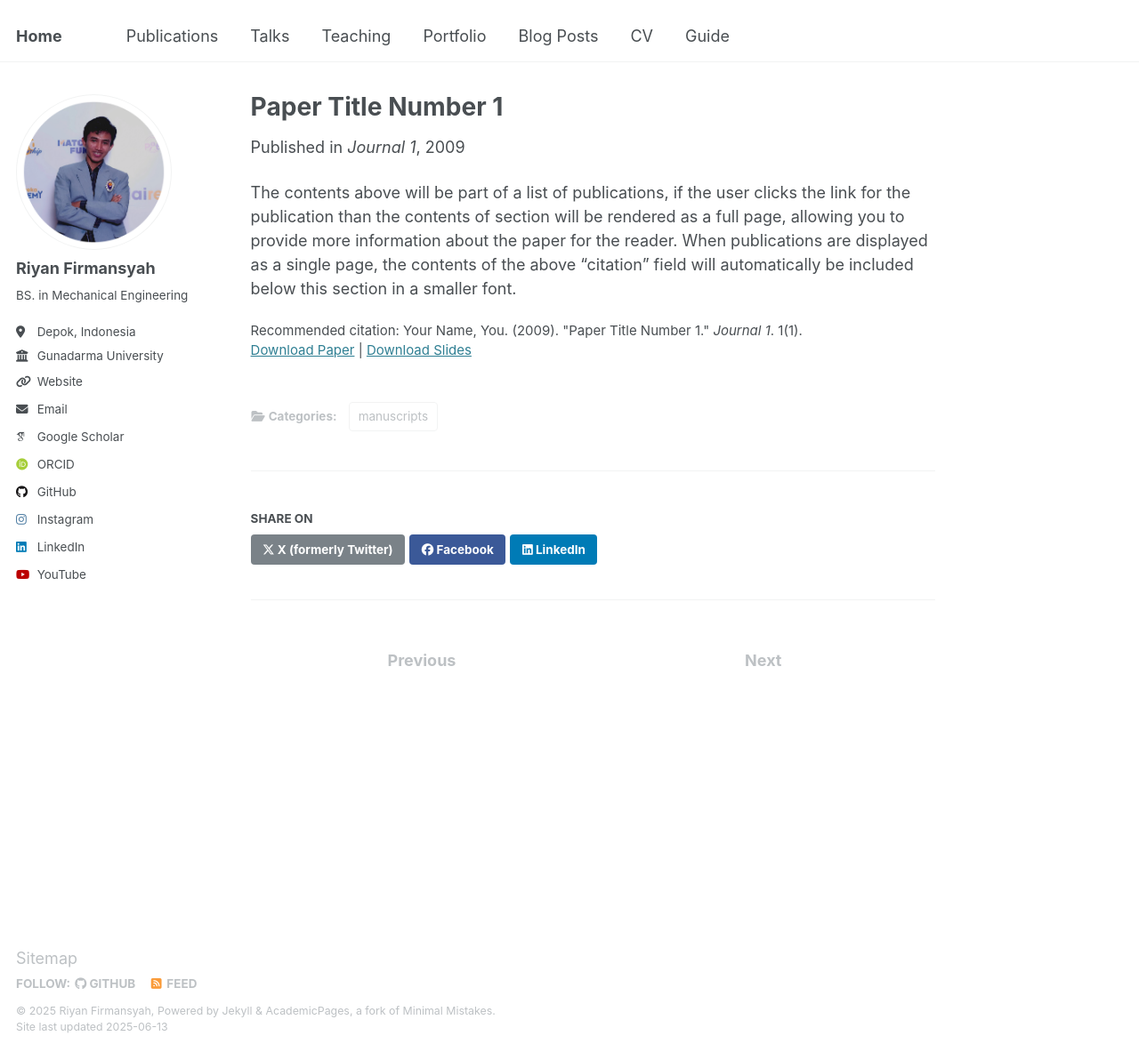
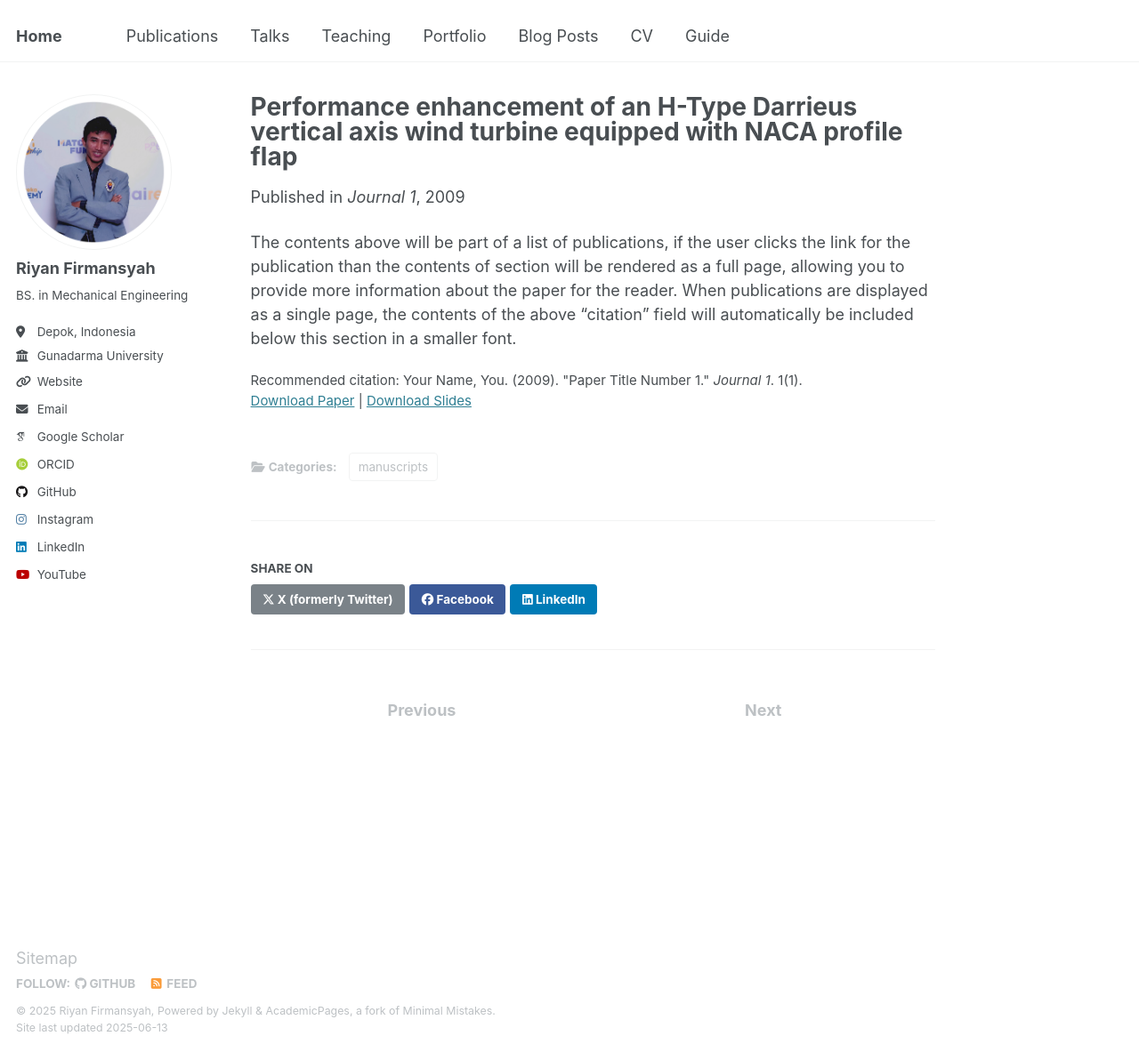
Before and after one commit to Arryanfr/arryanfr.github.io, a Jekyll site: the page built from _publications/2009-10-01-paper-title-number-1.md, in a window 1280 px wide and 1183 px high. Shown: the whole window at 89% size. Built offline with Jekyll 4.4.1, drawn with Linux system fonts in a browser that asks for light colours; some web fonts are replaced.

Commit message:
Update 2009-10-01-paper-title-number-1.md

```diff
--- a/_publications/2009-10-01-paper-title-number-1.md
+++ b/_publications/2009-10-01-paper-title-number-1.md
@@ -1,5 +1,5 @@
 ---
-title: "Paper Title Number 1"
+title: "Performance enhancement of an H-Type Darrieus vertical axis wind turbine equipped with NACA profile flap"
 collection: publications
 category: manuscripts
 permalink: /publication/2009-10-01-paper-title-number-1
```
